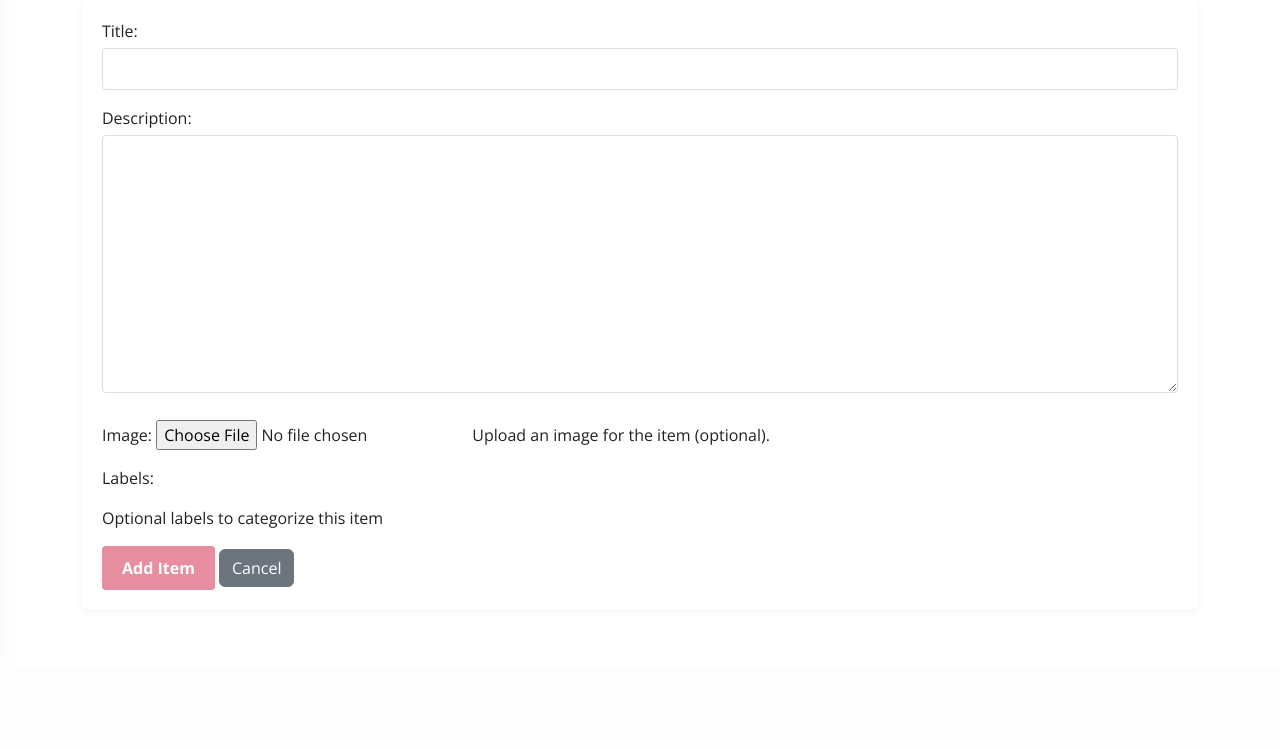
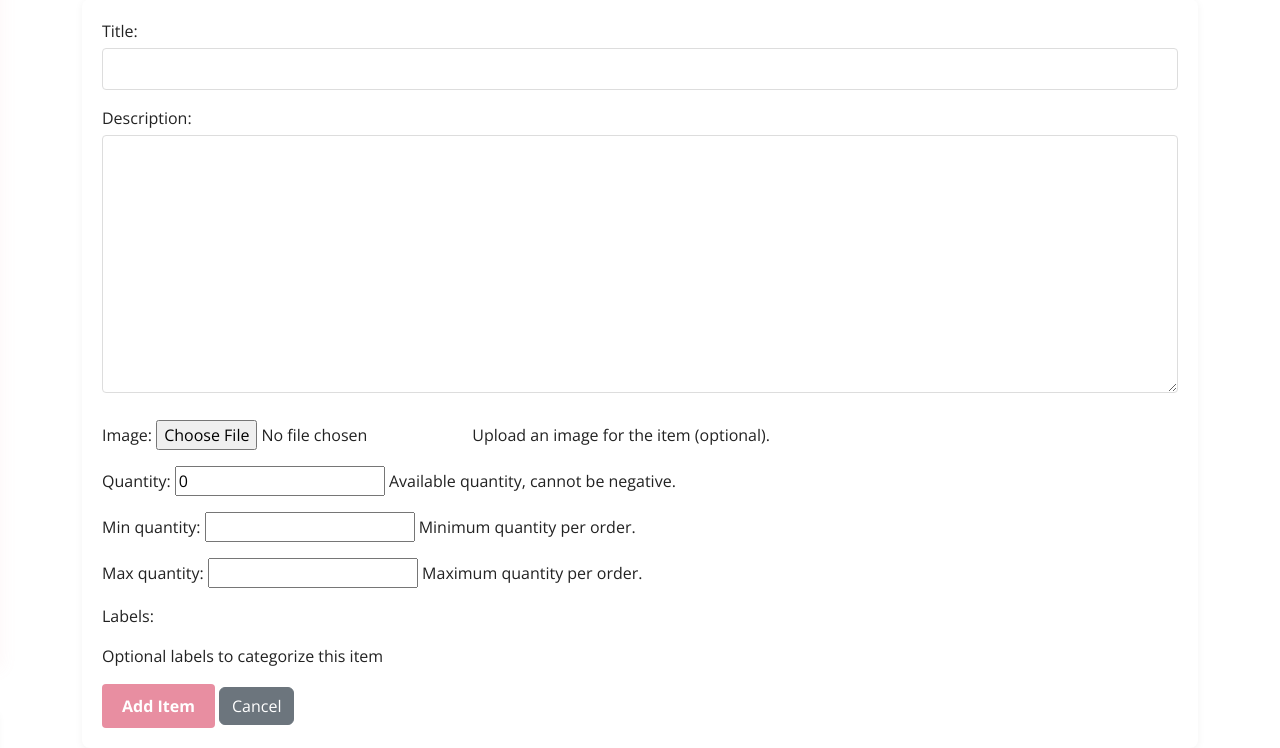
Before and after one commit to chrys/YourPlanner, a Django app: template services/templates/services/item_form.html in a window 1280 px wide. Shown: the part 131-879 px from the top of the page. Before the commit the page ends 721 px from the top, so only its background shows below. Run offline with Django 5.2, Linux system fonts and the light colour scheme; the template is opened without the code that fills it: values that come from a table or form of the project are taken from there, others are empty.

Commit message:
Customers can now choose quantities of Items

```diff
--- a/services/forms.py
+++ b/services/forms.py
@@ -11,12 +11,15 @@ class ServiceForm(forms.ModelForm):
         help_text="Optional labels to categorize this service"
     )
 
+    image = forms.ImageField(widget=forms.ClearableFileInput(attrs={'class': 'form-control-file'}), help_text="Upload an image for the service (optional).", required=False)
+
     class Meta:
         model = Service
-        fields = ['title', 'description', 'is_active', 'labels']
+        fields = ['title', 'description', 'is_active', 'labels', 'image', 'price']
         widgets = {
             'title': forms.TextInput(attrs={'class': 'form-control'}),
             'description': SummernoteWidget(),
+            'price': forms.NumberInput(attrs={'class': 'form-control', 'step': '0.01'}),
             'is_active': forms.CheckboxInput(attrs={'class': 'form-check-input'}),
             # Note: widget for labels is now part of the field definition above
         }
@@ -32,7 +35,7 @@ class ItemForm(forms.ModelForm):
 
     class Meta:
         model = Item
-        fields = ['title', 'description', 'image', 'labels']
+        fields = ['title', 'description', 'image', 'quantity', 'min_quantity', 'max_quantity', 'labels'] #
         widgets = {
             'title': forms.TextInput(attrs={'class': 'form-control'}),
             'description': SummernoteWidget(),
--- a/services/templates/services/item_form.html
+++ b/services/templates/services/item_form.html
@@ -13,9 +13,7 @@
 
     <form method="post" enctype="multipart/form-data">
         {% csrf_token %}
-
         {{ form.as_p }}
-
         <button type="submit" class="btn btn-primary">
             {% if object %}Save Changes{% else %}Add Item{% endif %}
         </button>
```
Also changed, not shown: YourPlanner/media/service_images/green.jpg (added), services/migrations/0003_merge_20250614_1558.py (added).
